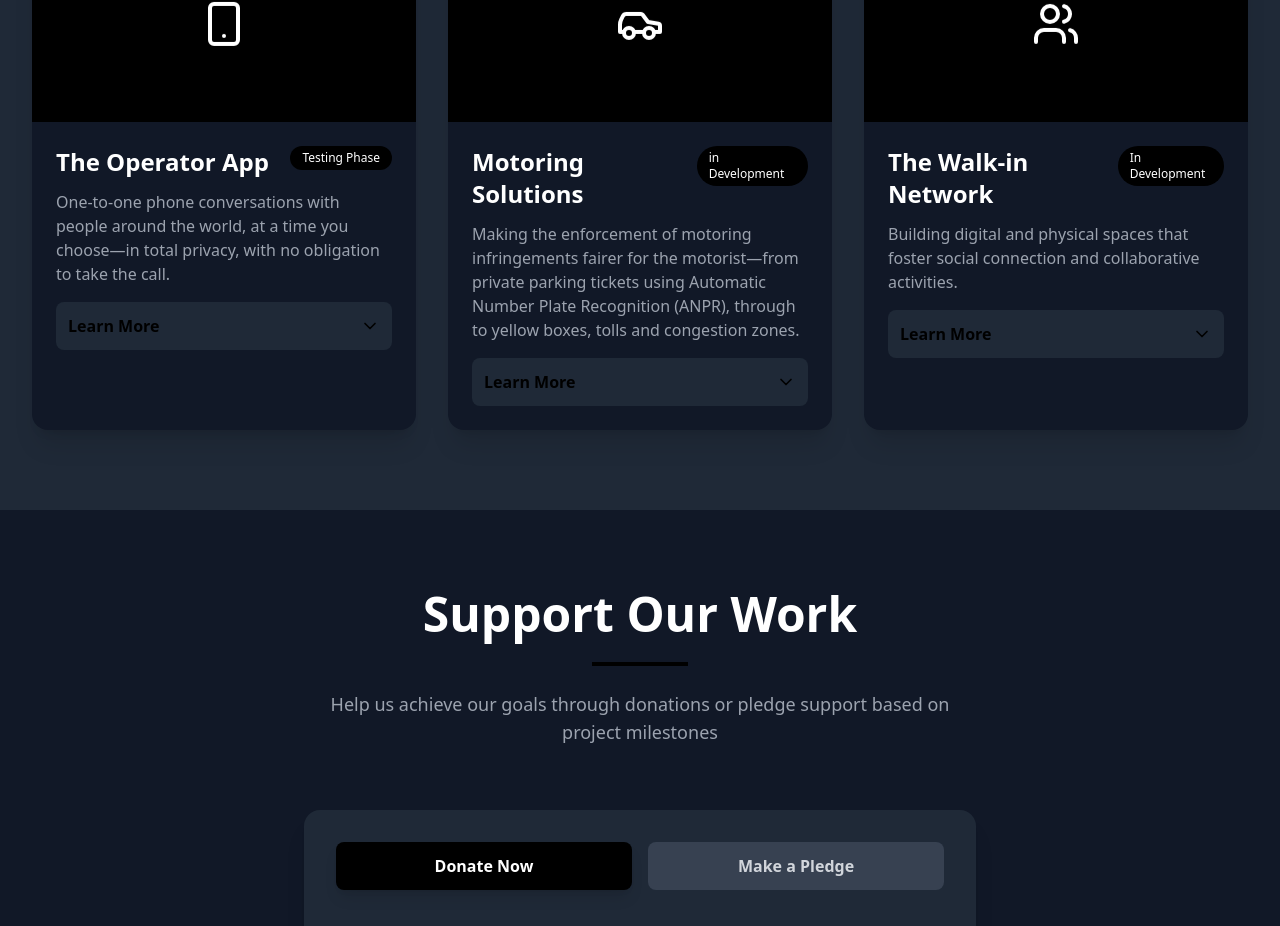
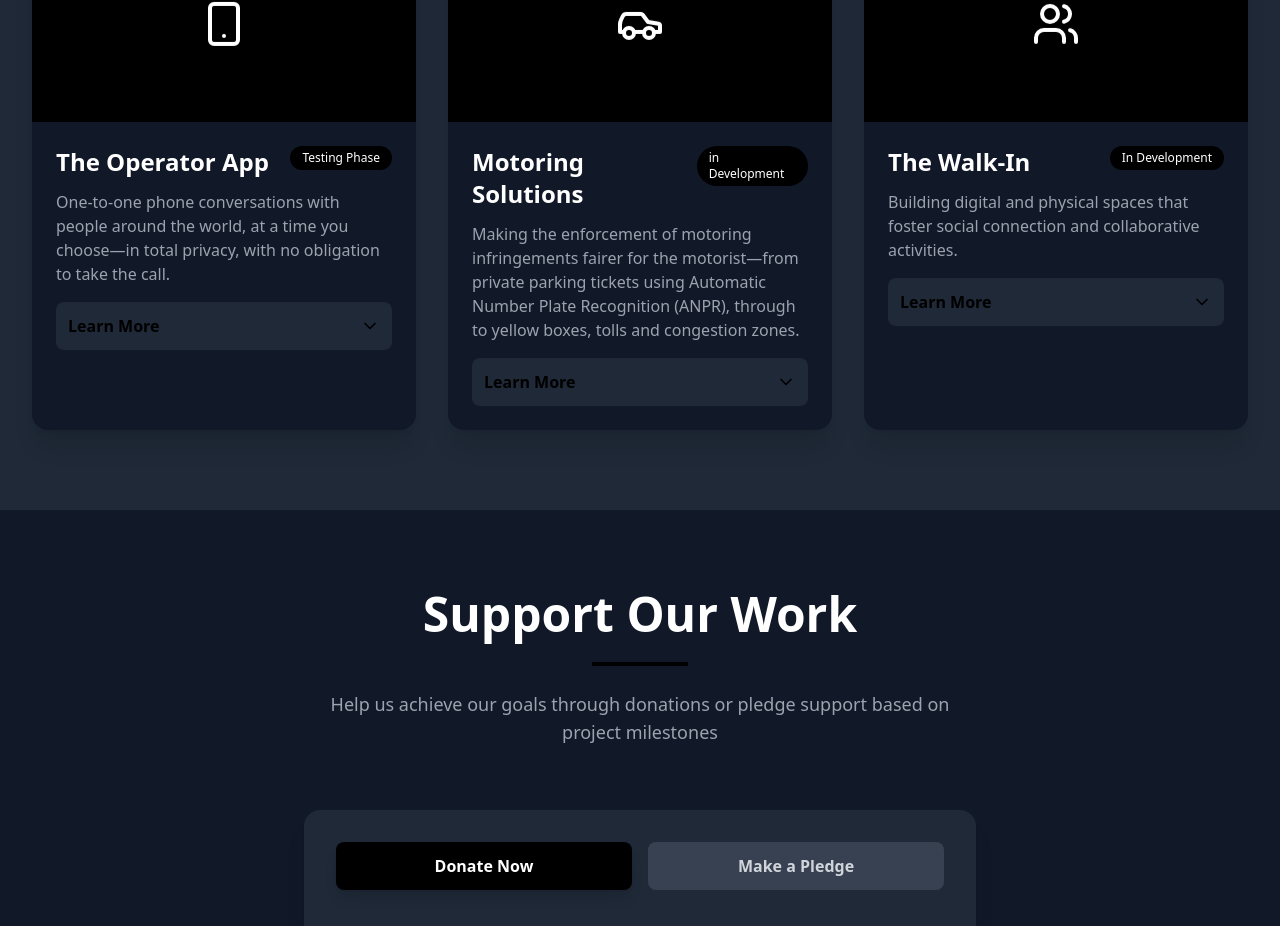
Before and after one commit to colinriche/mainstream-website, a Next.js app: page / in a window 1280 px wide. Shown: the part 2482-3408 px from the top of the page. Built offline with nearby package versions, Linux system fonts and the light colour scheme; no server answers.

Commit message:
Wording edits

```diff
--- a/app/page.jsx
+++ b/app/page.jsx
@@ -90,7 +90,7 @@ const MainstreamMovement = () => {
     },
     {
       id: 3,
-      title: "The Walk-in Network",
+      title: "The Walk-In",
       shortDesc: "Building digital and physical spaces that foster social connection and collaborative activities.",
       fullDesc: "The Community Hub Network is designed to combat social isolation and build stronger communities. We're developing both a digital platform and supporting physical infrastructure to enable local sports clubs, interest groups, and social organizations to thrive. Features include event management, member coordination, venue booking, and community funding tools. The system facilitates grassroots organizing and helps groups achieve their goals together.",
       icon: <Users className="w-12 h-12" />,
```
